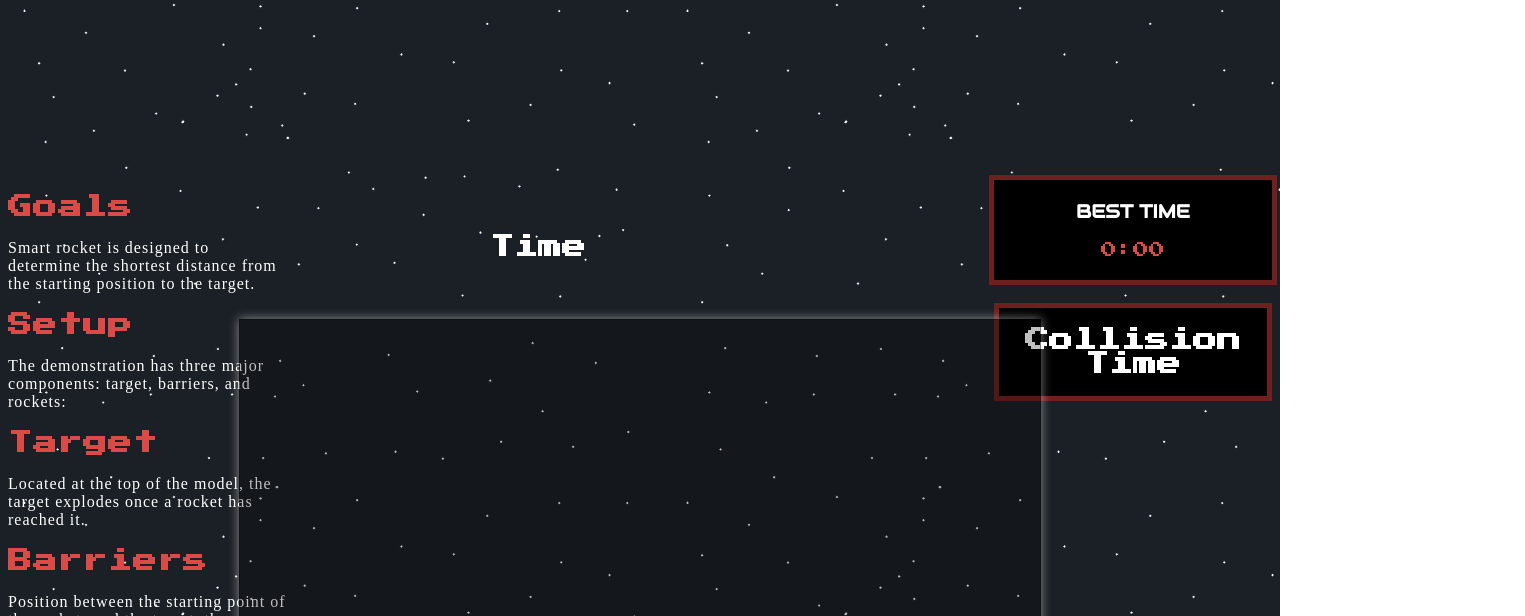
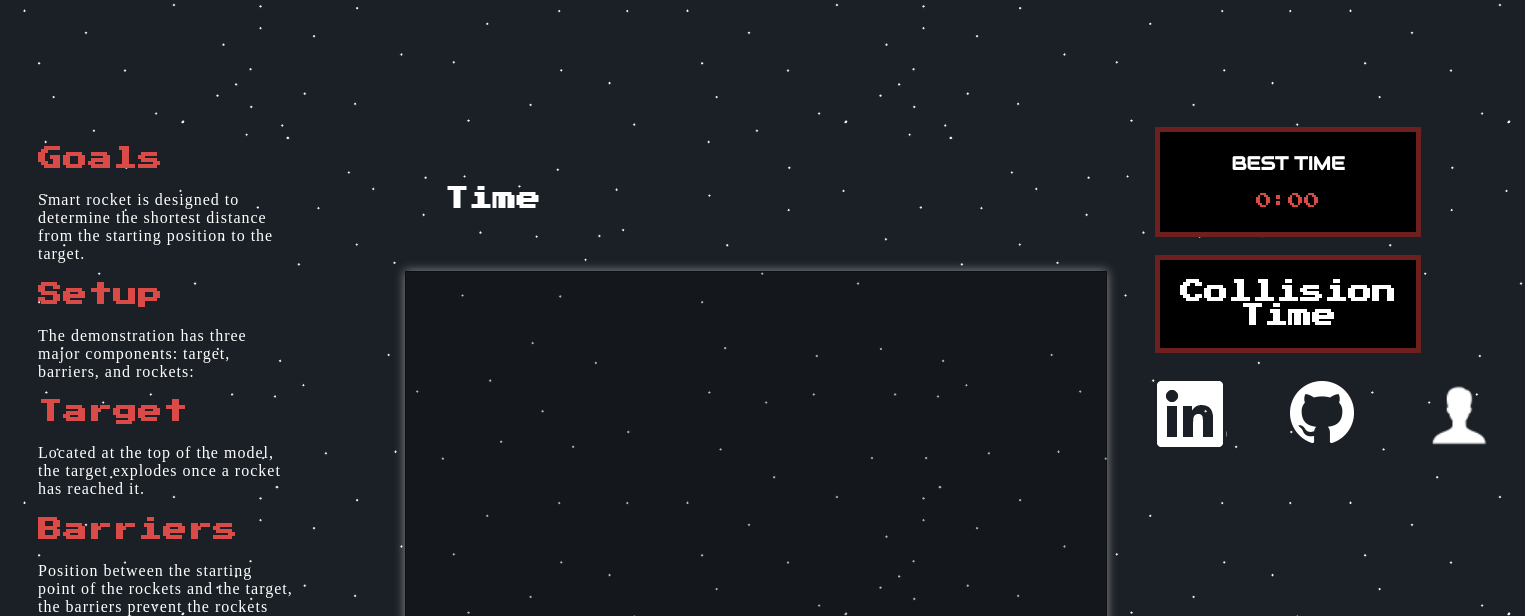
Before and after one commit to tonmoyl/smart_rocket, a website built with webpack: page index.html in a window 1280 px wide. Shown: the part 168-784 px from the top of the page, 1525 px wide, since content can reach past the window. Built offline with nearby package versions, Linux system fonts and the light colour scheme.

Commit message:
Finished converting to CSS grid

```diff
--- a/css/main.css
+++ b/css/main.css
@@ -6,24 +6,26 @@ font-family: 'Press Start 2P', cursive; */
 
 .main {
   display: grid;
-  grid-template-columns: 22% 22% 22% 22%;
+  grid-template-columns: 25% 700px 25%;
   grid-column-gap: 4%;
   grid-template-rows: 25% 25% 25% 25%;
 }
 
+.left-col, .mid-col, .right-col {
+  margin: 30px;
+
+}
+
 .left-col {
   grid-area:  2 / 1 / 4 / 1;
-  justify-items: center;
 }
 
 .mid-col {
-  grid-area: 2 / 2 / 4 / 4;
-  justify-items: center;
+  grid-area: 2 / 2 / 4 / 3;
 }
 
 .right-col {
-  grid-area: 2 / -1 / 4 / 4;
-  justify-items: center;
+  grid-area: 2 / -1 / 4 / 3;
 }
 
 
@@ -60,6 +62,7 @@ p {
 }
 
 .glow {
+  height: 25px;
   -webkit-animation: glow 5s;
     -moz-animation: glow 5s;
 }
@@ -110,6 +113,7 @@ p {
   color: white;
   background-color: black;
   border: 5px solid #6d201e;
+  width: 100%;
 }
 
 #time-logger {
@@ -118,6 +122,7 @@ p {
 }
 
 .links-list {
+  grid-area: 3 / 3 / 3 / 3;
   padding-top: 40px;
   margin: auto;
   width: 400px;
--- a/index.html
+++ b/index.html
@@ -41,7 +41,7 @@
 
           </div>
 
-          <canvas id="canvas" width="800" height="500"></canvas>
+          <canvas id="canvas" width="700" height="450"></canvas>
 
           <div class="barriers">
             Place your cursor on canvas to create your barriers
@@ -71,10 +71,6 @@
           </div>
         </div>
 
-      </div>
-
-    </div>
-
         <div class="links-list">
           <a href="https://www.linkedin.com/in/lifazultonmoy/">
             <div class="link linkedin">
@@ -89,6 +85,10 @@
             </div>
           </a>
         </div>
+      </div>
+
+    </div>
+
 
     <img id='explosion' src="./images/explosion.gif" alt="">
 
--- a/src/target.js
+++ b/src/target.js
@@ -30,7 +30,7 @@ export default class Target {
       this.hit = true;
       this.crashRocket = rocket;
       explosion.style.top = `${canvas.offsetTop + 75 - 100}px`;
-      explosion.style.left = `${canvas.offsetLeft + 400 - 100}px`;
+      explosion.style.left = `${canvas.offsetLeft + (this.canvasWidth/2) - 100}px`;
       explosion.style.visibility = "visible";
       setTimeout(function(){
         explosion.style.visibility = "hidden";
```
Also changed, not shown: bundle.js (+1 -1 lines). Lines whose indentation alone changed are shown as unchanged.
